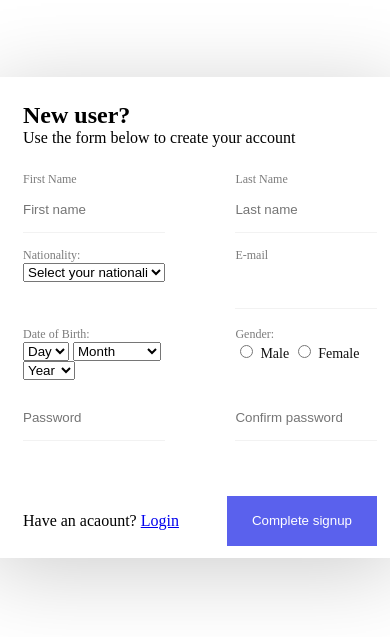
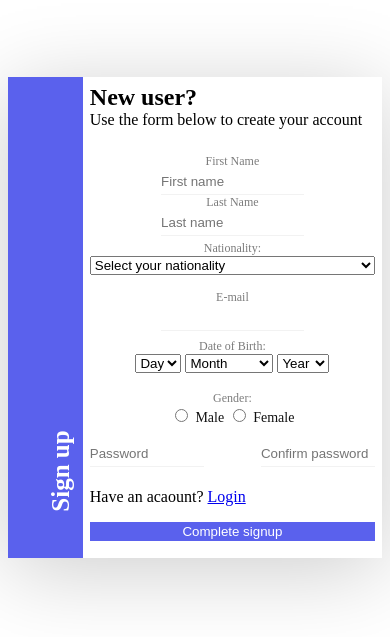
Before and after one commit to mamismeda/testforms, a plain HTML site: page index.html in a window 390 px wide. Shown: the part 113-750 px from the top of the page. Drawn offline with Linux system fonts and the light colour scheme.

Commit message:
added few changes in responsive code

```diff
--- a/index.html
+++ b/index.html
@@ -30,7 +30,7 @@
           </div>
 
           <div class="names">
-            <div>
+            <div class="nationality">
               <label for="nationality">Nationality:</label>
               <select id="nationality" name="nationality" required>
                 <option value="">Select your nationality</option>
@@ -137,6 +137,9 @@
       </div>
     </div>
 
+
+    <!-- div wich will appear when form will  be submit -->
+
     <div id="result" class="wrapper none">
         <div class="first">
             <h1>Sign up</h1>
--- a/style.css
+++ b/style.css
@@ -55,7 +55,7 @@ form {
 }
 
 .second {
-  width: 100%;
+  width: 80%;
   padding: 25px;
 }
 .names {
@@ -137,3 +137,64 @@ button {
     margin: 0;
 
 }
+
+/* RESPONSIVE CODE  */
+
+@media (max-width: 600px) {
+  .first h1{
+    font-size: 25px;
+  }
+}
+
+@media (max-width: 500px){
+  .second{
+    padding: 7px;
+  }
+  .names{
+    flex-direction: column;
+    margin-bottom: 5px;
+  }
+  .names div{
+    width: 100%;
+    text-align: center;
+  }
+  .names div input {
+    width: 50%;
+    margin: auto;
+  }
+  input{
+    padding: 5px 0;
+  }
+
+  .nationality{
+    margin-bottom: 15px;
+  }
+
+  .lastRow{
+    flex-direction: column;
+  }
+  .wider{
+    text-align: center;
+    width: 100%;
+    margin-bottom: 15px;
+  }
+  .other{
+    text-align: center;
+    width: 100%;
+  }
+  .footer{
+    margin-top:5px;
+  }
+}
+
+@media (max-width: 400px){
+  .footer{
+    flex-direction: column;
+  }
+}
+@media(max-width: 350px){
+  .first h1{
+    font-size: 16px;
+    right: -5%;
+  }
+}
```
